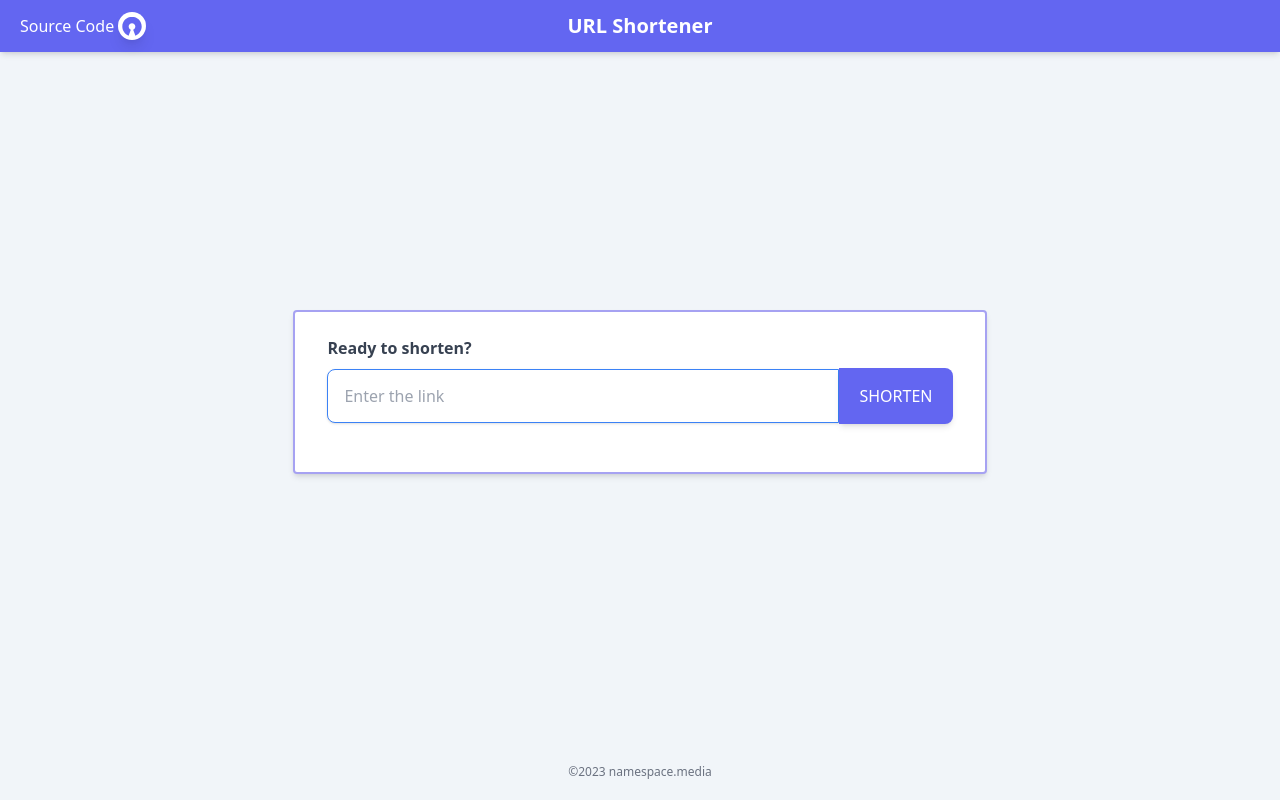
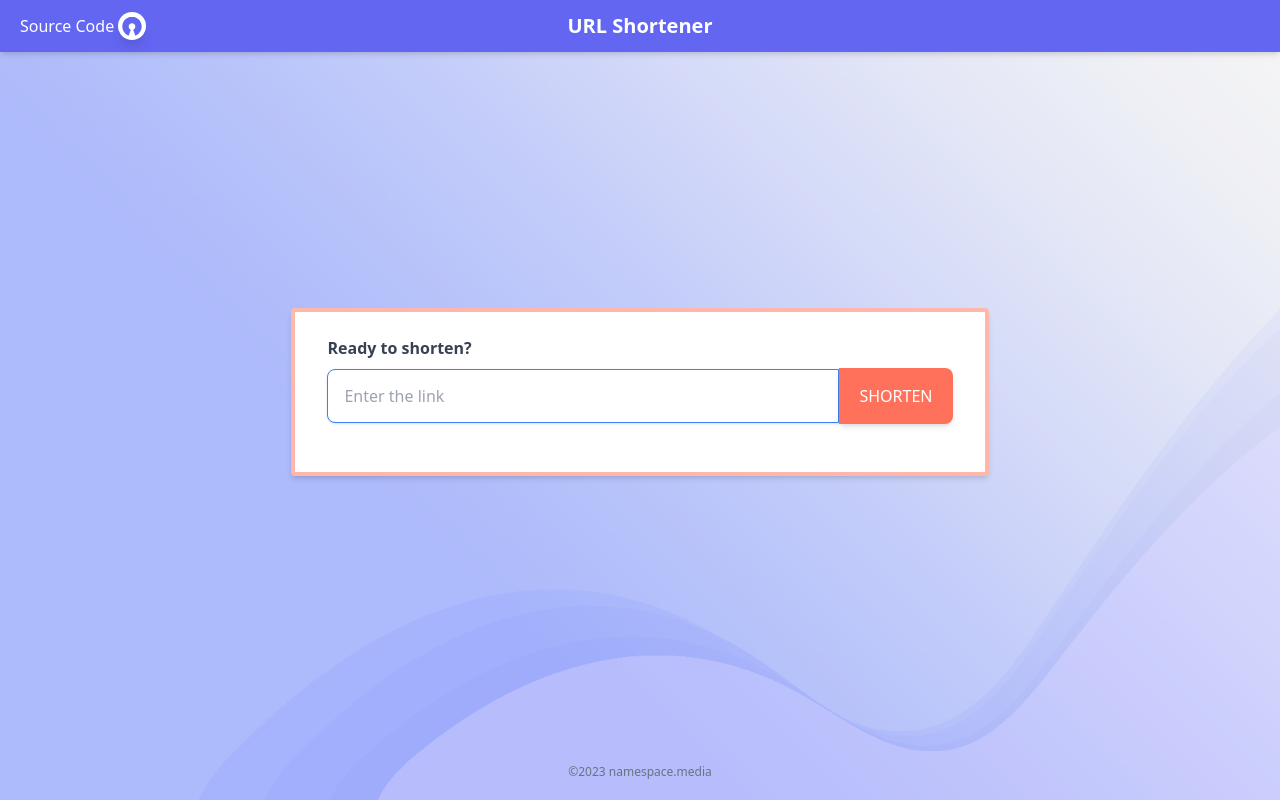
Before and after one commit to S1thK3nny/praktikum2023, a Next.js app: page / in a window 1280 px wide. Built offline with nearby package versions, Linux system fonts and the light colour scheme.

Commit message:
Added header, fixed formatting

```diff
--- a/src/pages/index.tsx
+++ b/src/pages/index.tsx
@@ -1,33 +1,42 @@
 import { Inter } from 'next/font/google'
 import TopBar from "./TopBar"
+import Head from 'next/head'
 
 const inter = Inter({ subsets: ['latin'] })
 
 export default function Home() {
   return (
-    <div className="h-screen bg-slate-100">
+    <>
+      <Head>
+        <title>URL Shortener</title>
+        <meta name="description" content="S1th rulez" />
+        <link rel="icon" href="/favicon.ico" />
+      </Head>
 
-      <TopBar/>
+      <div className="h-screen bg-customBG bg-no-repeat bg-cover bg-center">
 
-      <div className="justify-center items-center h-screen flex">
+        <TopBar />
 
-          <form className="bg-white shadow-md rounded px-8 pt-6 pb-8 mb-4 border-2 border-indigo-600 border-opacity-50 hover:border-opacity-100 transition-all duration-200">
+        <div className="justify-center items-center h-screen flex">
+
+          <form className="bg-white shadow-md rounded px-8 pt-6 pb-8 mb-4 border-4 border-coolorange border-opacity-50 hover:border-opacity-100 transition-all duration-500">
             <div className="mb-4">
 
               <label className="block text-gray-700 text-md font-bold mb-2 text-left">
                 Ready to shorten?
               </label>
-              <input className="shadow text-left appearance-none border rounded-l-lg w-128 py-4 px-4 text-gray-700 leading-tight focus:outline-none focus:shadow-outline focus:border-blue-500 focus:on" id="url" type="url" placeholder="Enter the link" required autoFocus/>
-              <button className='text-white border-indigo-50 shadow-md rounded-r-lg'>Shorten</button>
+              <input className="shadow text-left appearance-none border rounded-l-lg w-128 py-4 px-4 text-gray-700 leading-tight focus:outline-none focus:shadow-outline focus:border-blue-500 focus:on" id="url" type="url" placeholder="Enter the link" required autoFocus />
+              <button className='text-white shadow-md rounded-r-lg'>Shorten</button>
 
             </div>
           </form>
 
           <p className="text-center text-gray-500 text-xs fixed bottom-0 py-5">
-          &copy;2023 namespace.media
+            &copy;2023 namespace.media
           </p>
 
+        </div>
       </div>
-    </div>
+    </>
   )
 }
--- a/src/styles/globals.css
+++ b/src/styles/globals.css
@@ -29,10 +29,10 @@ body {
 
 @layer base {
   button {
-    @apply uppercase bg-indigo-500
+    @apply uppercase bg-coolorange
     px-5 py-4
     transition-all duration-200
-    hover:bg-indigo-400;
+    hover:bg-coolorangebrighter;
   }
 }
 
--- a/tailwind.config.js
+++ b/tailwind.config.js
@@ -11,9 +11,14 @@ module.exports = {
         'gradient-radial': 'radial-gradient(var(--tw-gradient-stops))',
         'gradient-conic':
           'conic-gradient(from 180deg at 50% 50%, var(--tw-gradient-stops))',
+        'customBG': "url('/background.png')",
       },
       spacing: {
         '128': '32rem',
+      },
+      colors: {
+        coolorange: '#FF715B',
+        coolorangebrighter: '#ff8e7c',
       },
     },
   },
```
Also changed, not shown: public/background.png (added).
